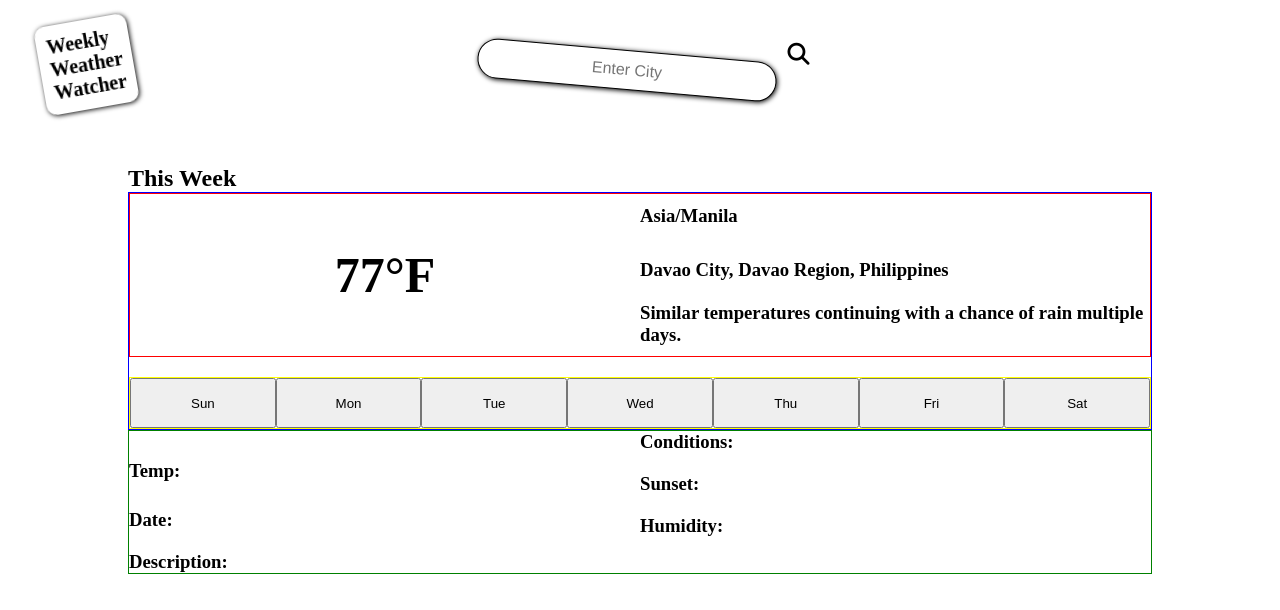
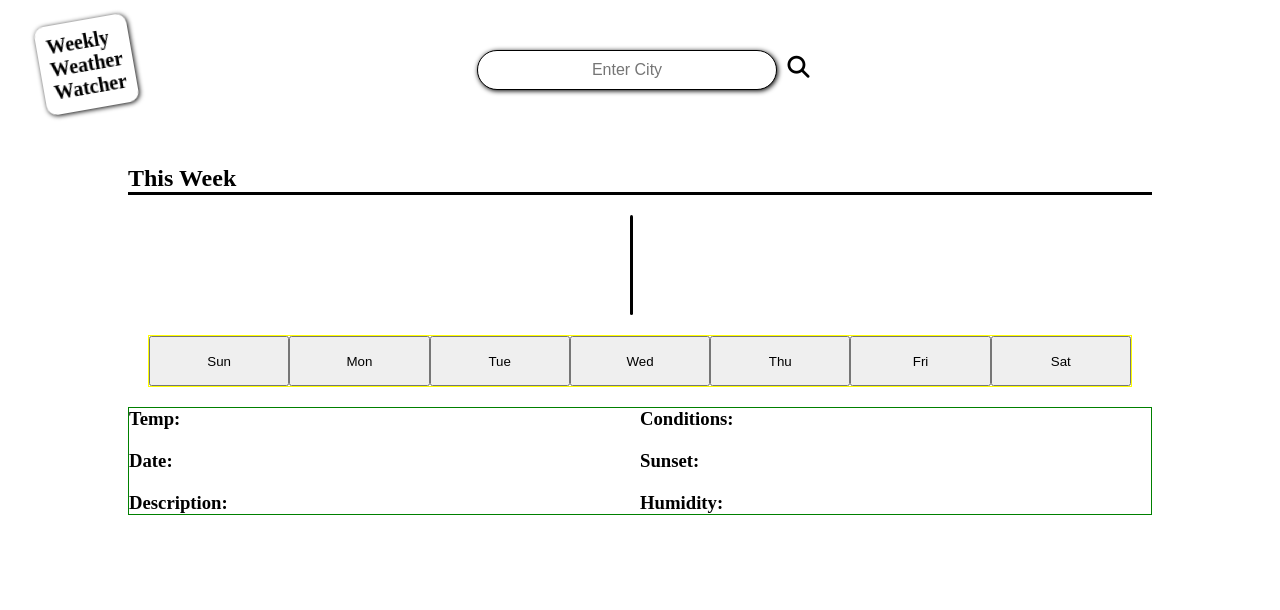
Before and after one commit to karldreta/WeatherApp-OdinProject, a website built with webpack: page src/template.html in a window 1280 px wide. Built offline with nearby package versions, Linux system fonts and the light colour scheme.

Commit message:
Refactor

```diff
--- a/src/styles.css
+++ b/src/styles.css
@@ -64,7 +64,6 @@ form > #inputLocation {
   border: 1px solid black;
   box-shadow: 1px 1px 5px black;
   border-radius: 20px;
-  transform: rotate(5deg);
 }
 
 form #searchLocation {
@@ -75,7 +74,7 @@ form #searchLocation {
   cursor: pointer;
   outline: none;
   font-size: 22px;
-  transform: translateX(30%) translateY(-60%);
+  transform: translateX(30%);
 }
 
 main {
@@ -89,12 +88,12 @@ main {
 }
 
 main > #weatherInfoContainer {
-  border: 1px solid blue;
+  border-top: 3px solid black;
   width: 80vw;
   display: flex;
   flex-direction: column;
   gap: 20px;
-  padding: 0px;
+  padding: 20px;
 }
 
 h2.titleHeader {
@@ -104,18 +103,30 @@ h2.titleHeader {
 /* Below: Grid */
 
 main > #weatherInfoContainer > #currentWeekInfo {
-  border: 1px solid red;
+  width: 100%;
+  min-height: 100px;
+  height: auto;
   display: grid;
   grid-template-columns: repeat(2, 1fr);
   grid-template-rows: repeat(3, 1fr);
   align-items: center;
   justify-content: center;
   row-gap: 10px;
+  position: relative;
 }
 
-.span.temp,
-.span.todayTemp {
-  /* border: 1px solid black; */
+main > #weatherInfoContainer > #currentWeekInfo::before {
+  content: '';
+  position: absolute;
+  top: 0;
+  bottom: 0;
+  left: 49%;
+  width: 3px;
+  background-color: black;
+  border-radius: 2px;
+}
+
+.span.temp {
   width: max-content;
   grid-row: 1 / 5;
   text-align: center;
@@ -123,6 +134,7 @@ main > #weatherInfoContainer > #currentWeekInfo {
   font-size: 50px;
   cursor: pointer;
 }
+
 
 #weatherInfoContainer #selectDateContianer {
   border: 1px solid yellow;
--- a/src/template.html
+++ b/src/template.html
@@ -33,11 +33,17 @@
       <h2 class="titleHeader">This Week</h2>
       <div id="weatherInfoContainer">
         <div id="currentWeekInfo">
-          <h3 class="span temp">77°F</h3>
-          <h3 class="span timezone">Asia/Manila</h3>
-          <h3 class="span address">Davao City, Davao Region, Philippines</h3>
+          <h3 class="span temp">
+            <!-- 77°F -->
+          </h3>
+          <h3 class="span timezone">
+            <!-- Asia/Manila -->
+          </h3>
+          <h3 class="span address">
+            <!-- Davao City, Davao Region, Philippines -->
+          </h3>
           <h3 class="span description">
-            Similar temperatures continuing with a chance of rain multiple days.
+            <!-- Similar temperatures continuing with a chance of rain multiple days. -->
           </h3>
         </div>
         <div id="selectDateContianer">
```
